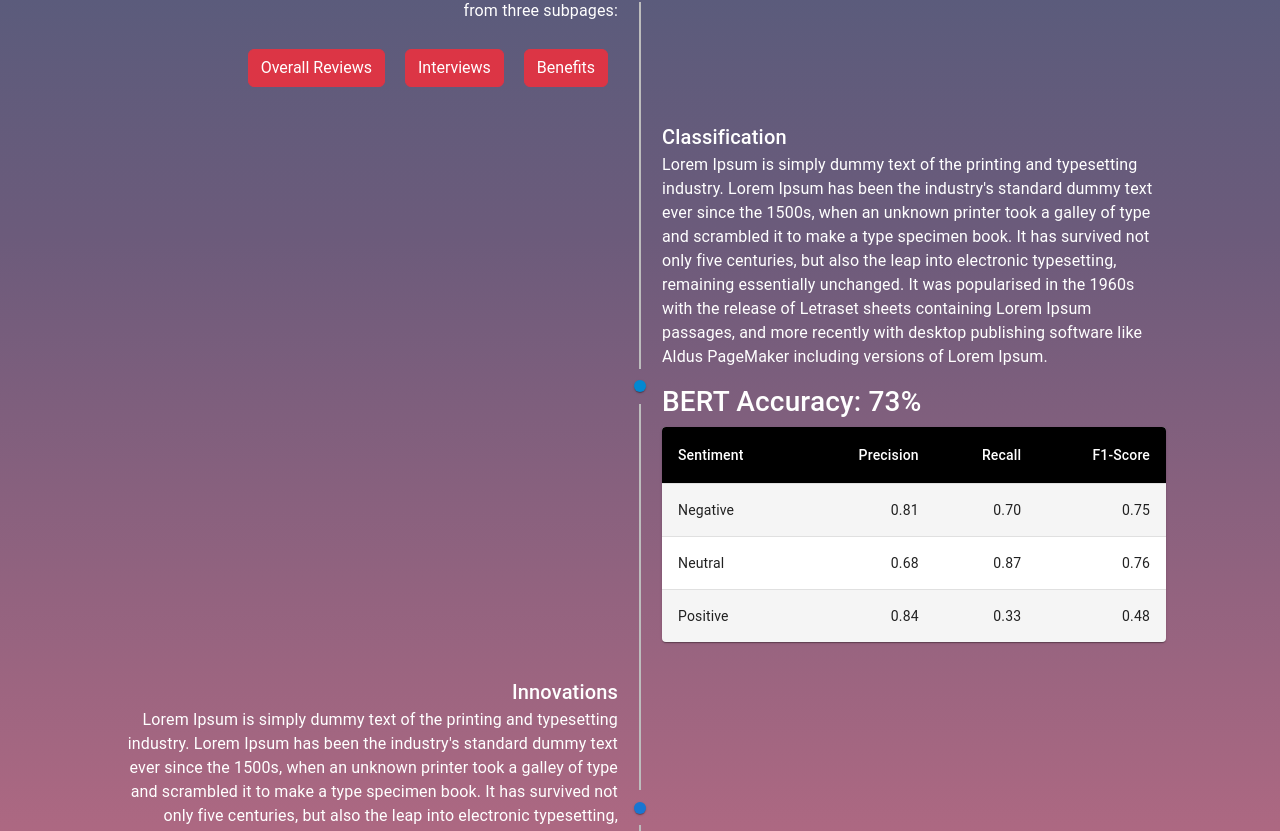
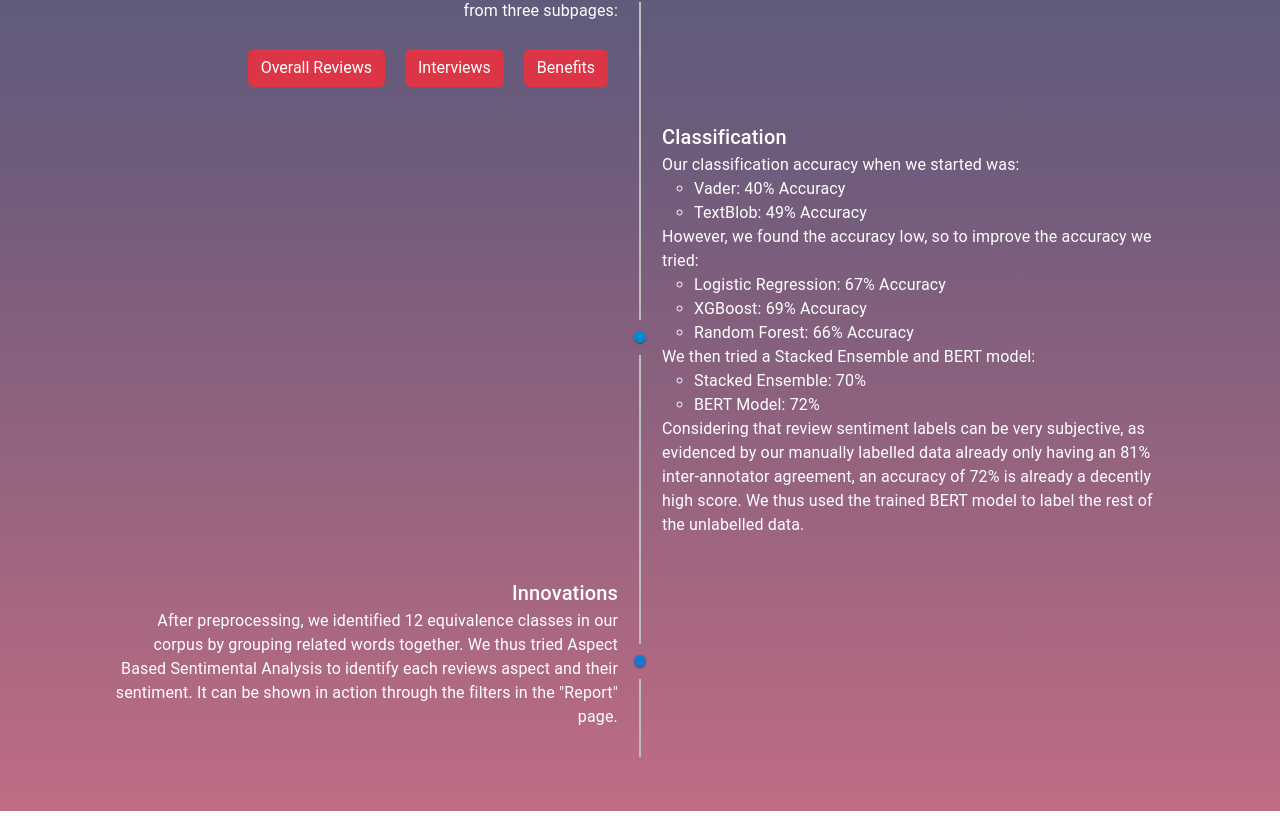
Before and after one commit to datmanlyman/CZ4045-Group-30-Project, a React (Create React App) app: page / in a window 1280 px wide. Shown: the part 529-1360 px from the top of the page. Built offline with nearby package versions, Linux system fonts and the light colour scheme.

Commit message:
changed the report

```diff
--- a/src/Components/ReportConstructor.js
+++ b/src/Components/ReportConstructor.js
@@ -92,19 +92,27 @@ export default function CustomizedTimeline() {
           </Typography>
           <Typography>
             <p>
-              Lorem Ipsum is simply dummy text of the printing and typesetting
-              industry. Lorem Ipsum has been the industry's standard dummy text
-              ever since the 1500s, when an unknown printer took a galley of
-              type and scrambled it to make a type specimen book. It has
-              survived not only five centuries, but also the leap into
-              electronic typesetting, remaining essentially unchanged. It was
-              popularised in the 1960s with the release of Letraset sheets
-              containing Lorem Ipsum passages, and more recently with desktop
-              publishing software like Aldus PageMaker including versions of
-              Lorem Ipsum.
+              Our classification accuracy when we started was:
+              <ul>
+                <li>Vader: 40% Accuracy</li>
+                <li>TextBlob: 49% Accuracy</li>
+              </ul>
+              However, we found the accuracy low, so to improve the accuracy we tried:
+              <ul>
+                <li>Logistic Regression: 67% Accuracy</li>
+                <li>XGBoost: 69% Accuracy</li>
+                <li>Random Forest: 66% Accuracy</li>
+              </ul>
+              We then tried a Stacked Ensemble and BERT model:
+              <ul>
+                <li>Stacked Ensemble: 70%</li>
+                <li>BERT Model: 72%</li>
+              </ul>
+              Considering that review sentiment labels can be very subjective, as evidenced by our manually labelled data already only having an 81% inter-annotator agreement,
+              an accuracy of 72% is already a decently high score. We thus used the trained BERT model to label the rest of the unlabelled data.
             </p>
           </Typography>
-          <ModelAccuracy />
+          { /*<ModelAccuracy /> */ }
         </TimelineContent>
       </TimelineItem>
       <TimelineItem>
@@ -119,16 +127,9 @@ export default function CustomizedTimeline() {
           </Typography>
           <Typography>
             <p>
-              Lorem Ipsum is simply dummy text of the printing and typesetting
-              industry. Lorem Ipsum has been the industry's standard dummy text
-              ever since the 1500s, when an unknown printer took a galley of
-              type and scrambled it to make a type specimen book. It has
-              survived not only five centuries, but also the leap into
-              electronic typesetting, remaining essentially unchanged. It was
-              popularised in the 1960s with the release of Letraset sheets
-              containing Lorem Ipsum passages, and more recently with desktop
-              publishing software like Aldus PageMaker including versions of
-              Lorem Ipsum.
+              After preprocessing, we identified 12 equivalence classes in our corpus by grouping related words together.
+              We thus tried Aspect Based Sentimental Analysis to identify each reviews aspect and their sentiment.
+              It can be shown in action through the filters in the "Report" page.
             </p>
           </Typography>
         </TimelineContent>
```
